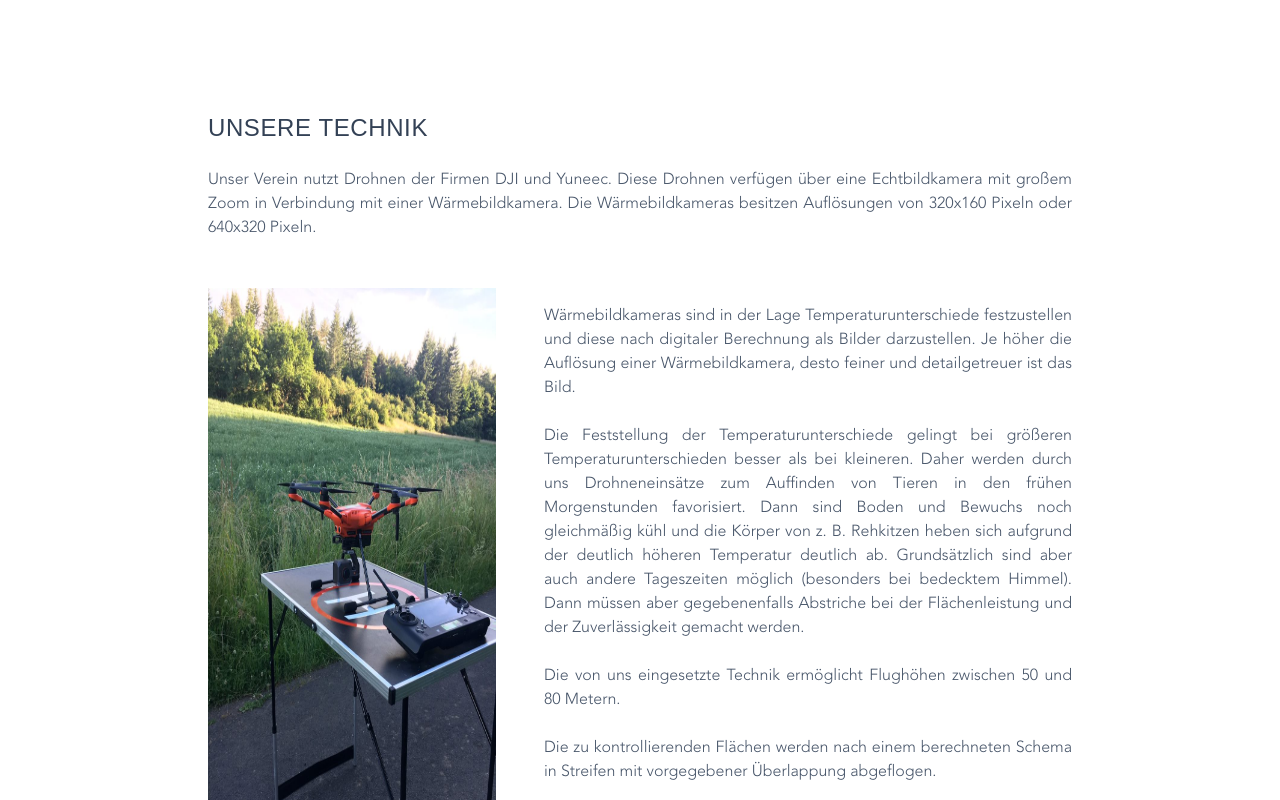
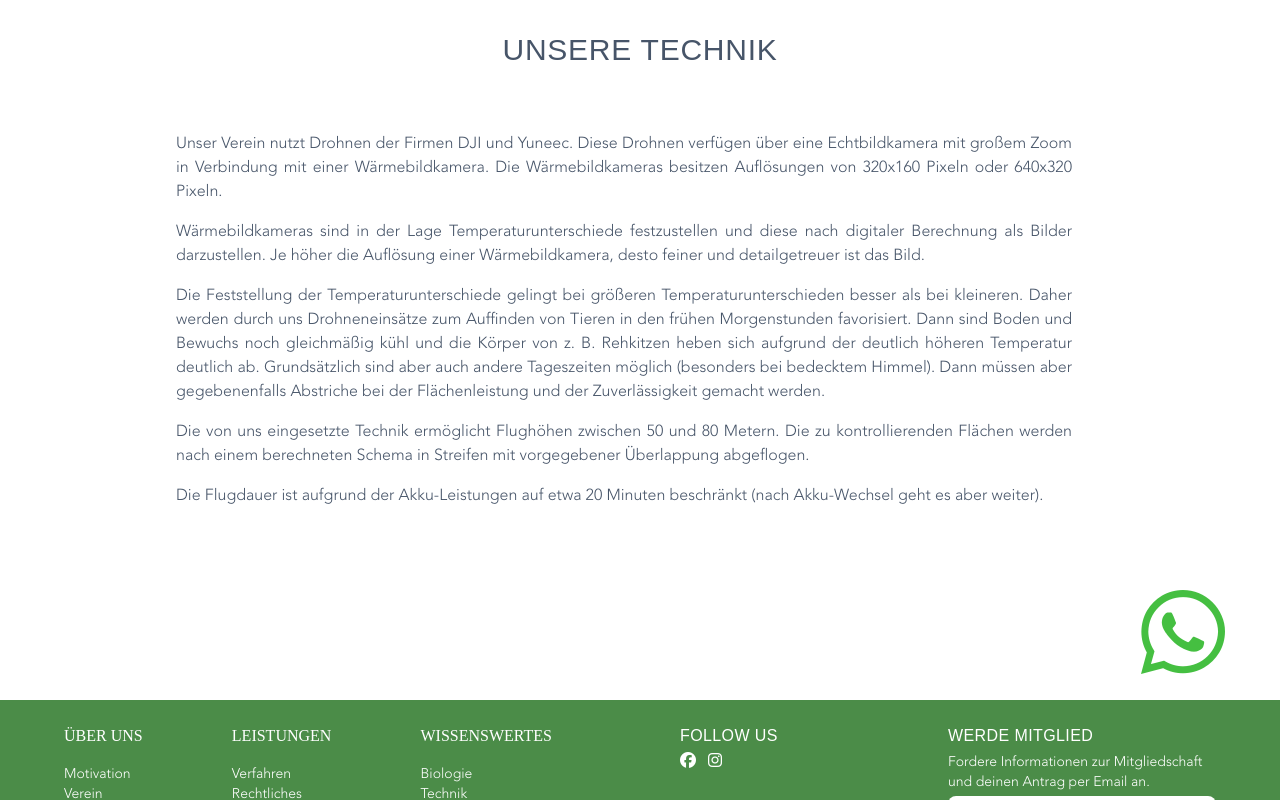
Before and after one commit to Anjacodes/Kitzrettung_UI, a React (Vite) app: page /technik in a window 1280 px wide. Shown: the part 480-1280 px from the top of the page. Built offline with nearby package versions, Linux system fonts and the light colour scheme; a web font is replaced by a local one.

Commit message:
Created Template for Content and Motivation and Technik Objects

```diff
--- a/src/components/AboutUs/Motivation/MotivationMain.jsx
+++ b/src/components/AboutUs/Motivation/MotivationMain.jsx
@@ -1,14 +1,15 @@
 import React from 'react'
-import Navbar from '../../sharedComponents/Navbar'
-import UnderConstruction from '../../UnderConstruction'
+import ContentTemplate from '../../sharedComponents/ContentTemplate'
 import GeneralCover from '../../sharedComponents/GeneralCover'
 import MotivationContent from './MotivationContent'
+import MotivationObject from './MotivationObject'
 
 function MotivationMain() {
   return (
     <div>
       <GeneralCover />
-      <MotivationContent />
+      <ContentTemplate object={MotivationObject}/>
+      {/* <MotivationContent /> */}
     </div>
   )
 }
--- /dev/null
+++ b/src/components/AboutUs/Motivation/MotivationObject.jsx
@@ -0,0 +1,16 @@
+import { NavLink } from "react-router-dom";
+
+const MotivationObject = {
+    title: "UNSERE MOTIVATION",
+    paragraphs: [
+        "Jedes Jahr verlieren in Deutschland ca. 100.000 Rehkitze während der Grasmahd im Frühjahr durch den Einsatz der landwirtschaftlichen Maschinen ihr Leben, oder werden durch die Messer der Maschinen lediglich verstümmelt, was noch wesentlich tragischer ist. Der Tod einer Vielzahl von Individuen weiterer Tierarten, wie zum Beispiel Hasen, Lerchen, Rebhühner und zerstörter Gelege ist ungezählt.",
+        <>Besonders bei Rehkitzen ist das genetisch geprägte Verhalten während der ersten Lebenswochen Ursache für die hohe Todeszahl (siehe <NavLink to="/biologie" className='text-blue-600 hover:underline'>Biologie</NavLink> der Rehe). Neben dem so entstehenden Leid, das schon aus Tierschutzgründen vermieden werden muss, verursachen die Reste der getöteten Tiere eine Verunreinigung des Mähgutes (Heu oder Silage). Dadurch entsteht das sogenannte Gift „Botulinumtoxin“. Dieses führt bei Rindern, Pferden und Schafen, die das verunreinigte Mähgut fressen, zu Vergiftungserscheinungen bis hin zum Tod. So dass hier weiteres Tierleid entsteht.</>,
+        <>Verantwortliche für den Einsatz der Maschinen und den daraus resultierenden Schäden, auch im Sinne des Tierschutzgesetzes sind rechtlich allein die Landwirte, gegebenenfalls in Verbindung mit dem zuständigen Jagdausübungsberechtigten (siehe <NavLink to="/rechtliches" className='text-blue-600 hover:underline'>Rechtliches</NavLink>).</>,
+        "Die rechtliche Situation beschreibt das Problem ganzheitlich betrachtet aber nur sehr beschränkt. Zwar muss der Landwirt alles unternehmen, um das Töten oder Verletzen von Tieren beim Mähen zu vermeiden, aber das Ausbringen von Scheuchen am Vorabend, das Absuchen der Flächen vor der Mahd, gegebenenfalls auch mit Hunden, sind aufwendig und oft wegen Unkenntnis in der Anwendung nur wenig effektiv. Diese Methoden bedeuten für den einzelnen Landwirt in der Regel einen erheblichen zeitlichen und finanziellen Aufwand. Daher vertrauen diese nach unserer Erfahrung oft auf die wenig effektiven Methoden oder auf das Glück.",
+        "In diesem Dilemma von Tierwohl und Landwirtschaft eine Lösung anzubieten, ist Aufgabe unseres Vereins."
+    ],
+    image: "RehkitzSchaut.jpg"
+
+}
+
+export default MotivationObject;
--- a/src/components/Info/Technik/TechnikContent.jsx
+++ /dev/null
@@ -1,27 +0,0 @@
-import React from 'react'
-import Drohne from '../../../assets/Drohne_Tisch.jpg'
-
-function TechnikContent() {
-  return (
-    <div className="mx-20 my-48 lg:mx-52">
-    <h2 className="mb-6 text-2xl tracking-wide">UNSERE TECHNIK</h2>
-    <p className="text-base text-justify text-slate-600 my-4">Unser Verein nutzt Drohnen der Firmen DJI und Yuneec. Diese Drohnen verfügen über eine Echtbildkamera mit großem Zoom in Verbindung mit einer Wärmebildkamera. Die Wärmebildkameras besitzen Auflösungen von 320x160 Pixeln oder 640x320 Pixeln. </p>
-    <div className='mt-12 lg:flex'>
-      <img src={Drohne} className='lg:w-1/3'/>
-      <div className='lg:ml-12 text-base text-justify text-slate-600 my-4 lg:w-2/3'>
-        <p className="mb-6">Wärmebildkameras sind in der Lage Temperaturunterschiede festzustellen und diese nach digitaler Berechnung als Bilder darzustellen. Je höher die Auflösung einer Wärmebildkamera, desto feiner und detailgetreuer ist das Bild.</p>
-
-        <p className="mb-6">Die Feststellung der Temperaturunterschiede gelingt bei größeren Temperaturunterschieden besser als bei kleineren. Daher werden durch uns Drohneneinsätze zum Auffinden von Tieren in den frühen Morgenstunden favorisiert. Dann sind Boden und Bewuchs noch gleichmäßig kühl und die Körper von z. B. Rehkitzen heben sich aufgrund der deutlich höheren Temperatur deutlich ab. Grundsätzlich sind aber auch andere Tageszeiten möglich (besonders bei bedecktem Himmel). Dann müssen aber gegebenenfalls Abstriche bei der Flächenleistung und der Zuverlässigkeit gemacht werden. </p>
-
-        <p className="mb-6">Die von uns eingesetzte Technik ermöglicht Flughöhen zwischen 50 und 80 Metern.</p>
-
-        <p className="mb-6">Die zu kontrollierenden Flächen werden nach einem berechneten Schema in Streifen mit vorgegebener Überlappung abgeflogen.</p>
-
-        <p className="mb-6">Die Flugdauer ist aufgrund der Akku-Leistungen auf etwa 20 Minuten beschränkt (nach Akku-Wechsel geht es aber weiter).</p>
-     </div>
-    </div>
-  </div>
-  )
-}
-
-export default TechnikContent
--- a/src/components/Info/Technik/TechnikMain.jsx
+++ b/src/components/Info/Technik/TechnikMain.jsx
@@ -1,12 +1,13 @@
 import React from 'react'
+import ContentTemplate from '../../sharedComponents/ContentTemplate'
 import GeneralCover from '../../sharedComponents/GeneralCover'
-import TechnikContent from './TechnikContent'
+import TechnikObject from './TechnikObject'
 
 function TechnikMain() {
   return (
     <section>
       <GeneralCover />
-      <TechnikContent />
+      <ContentTemplate object={TechnikObject}/>
     </section>
   )
 }
--- /dev/null
+++ b/src/components/Info/Technik/TechnikObject.js
@@ -0,0 +1,13 @@
+const TechnikObject = {
+    title: "UNSERE TECHNIK",
+    paragraphs: [
+        "Unser Verein nutzt Drohnen der Firmen DJI und Yuneec. Diese Drohnen verfügen über eine Echtbildkamera mit großem Zoom in Verbindung mit einer Wärmebildkamera. Die Wärmebildkameras besitzen Auflösungen von 320x160 Pixeln oder 640x320 Pixeln.",
+        "Wärmebildkameras sind in der Lage Temperaturunterschiede festzustellen und diese nach digitaler Berechnung als Bilder darzustellen. Je höher die Auflösung einer Wärmebildkamera, desto feiner und detailgetreuer ist das Bild.",
+        "Die Feststellung der Temperaturunterschiede gelingt bei größeren Temperaturunterschieden besser als bei kleineren. Daher werden durch uns Drohneneinsätze zum Auffinden von Tieren in den frühen Morgenstunden favorisiert. Dann sind Boden und Bewuchs noch gleichmäßig kühl und die Körper von z. B. Rehkitzen heben sich aufgrund der deutlich höheren Temperatur deutlich ab. Grundsätzlich sind aber auch andere Tageszeiten möglich (besonders bei bedecktem Himmel). Dann müssen aber gegebenenfalls Abstriche bei der Flächenleistung und der Zuverlässigkeit gemacht werden.",
+        "Die von uns eingesetzte Technik ermöglicht Flughöhen zwischen 50 und 80 Metern. Die zu kontrollierenden Flächen werden nach einem berechneten Schema in Streifen mit vorgegebener Überlappung abgeflogen.",
+        "Die Flugdauer ist aufgrund der Akku-Leistungen auf etwa 20 Minuten beschränkt (nach Akku-Wechsel geht es aber weiter)."
+     ],
+     image: "Drohne_Tisch.jpg"
+}
+
+export default TechnikObject;
--- /dev/null
+++ b/src/components/sharedComponents/ContentTemplate.jsx
@@ -0,0 +1,20 @@
+import React from 'react';
+
+const ContentTemplate = ({object}) => {
+  return (
+    <div className="mx-16 my-32 lg:my-48 lg:mx-44">
+          <h2 className="text-center text-3xl tracking-wide text-slate-600 mb-16">{object.title}</h2>
+          {/* <div className='lg:flex'> */}
+              <div className='lg:mr-8'>
+                {object.paragraphs.map(paragraph => (
+                    <p className="text-base text-justify text-slate-600 mb-4">{paragraph}</p>
+                ))}
+              </div>
+              {/* <div className={`lg:w-[40vw] bg-[url('../../src/assets/${object.image}')] bg-center`}>
+              </div> */}
+          {/* </div> */}
+    </div>
+  )
+}
+
+export default ContentTemplate
--- a/src/components/sharedComponents/GeneralCover.jsx
+++ b/src/components/sharedComponents/GeneralCover.jsx
@@ -7,7 +7,7 @@ function GeneralCover() {
   const current = pathName.pathname.slice(1);
 
   return (
-    <div className={`h-[50vh] ${current === "arbeit" ? 'bg-arbeit' : (current === "verfahren") ? 'bg-verfahren' : (current === "rechtliches") ? 'bg-rechtliches' : (current === "motivation") ? 'bg-motivation' : (current === "kosten") ? 'bg-kosten' : (current === "kontakt") ? 'bg-kontakt' : (current === "verein") ? 'bg-verein' : 'bg-technik'} bg-no-repeat bg-cover bg-neutral-700 bg-blend-overlay flex flex-col justify-center items-center bg-center`}>
+    <div className={`h-[25vh] lg:h-[40vh] ${current === "arbeit" ? 'bg-arbeit' : (current === "verfahren") ? 'bg-verfahren' : (current === "rechtliches") ? 'bg-rechtliches' : (current === "motivation") ? 'bg-motivation' : (current === "kosten") ? 'bg-kosten' : (current === "kontakt") ? 'bg-kontakt' : (current === "verein") ? 'bg-verein' : 'bg-technik'} bg-no-repeat bg-cover bg-neutral-700 bg-blend-overlay flex flex-col justify-center items-center bg-center`}>
     </div>
   )
 }
--- a/tailwind.config.cjs
+++ b/tailwind.config.cjs
@@ -23,7 +23,7 @@ module.exports = {
         'verfahren': "url('https://images.unsplash.com/photo-1508175688576-0c076b47b5b5?ixlib=rb-1.2.1&ixid=MnwxMjA3fDB8MHxwaG90by1wYWdlfHx8fGVufDB8fHx8&auto=format&fit=crop&w=1374&q=80')",
         'kontakt' : "url('https://images.unsplash.com/photo-1523966211575-eb4a01e7dd51?ixlib=rb-1.2.1&ixid=MnwxMjA3fDB8MHxwaG90by1wYWdlfHx8fGVufDB8fHx8&auto=format&fit=crop&w=820&q=80')",
         "verein" : "url('https://images.unsplash.com/photo-1562577308-c8b2614b9b9a?ixlib=rb-1.2.1&ixid=MnwxMjA3fDB8MHxwaG90by1wYWdlfHx8fGVufDB8fHx8&auto=format&fit=crop&w=1374&q=80')",
-        "technik": "url('https://images.unsplash.com/photo-1506519056028-d18449e82c6f?ixlib=rb-1.2.1&ixid=MnwxMjA3fDB8MHxwaG90by1wYWdlfHx8fGVufDB8fHx8&auto=format&fit=crop&w=1325&q=80')"
+        "technik": "url('https://images.unsplash.com/photo-1506519056028-d18449e82c6f?ixlib=rb-1.2.1&ixid=MnwxMjA3fDB8MHxwaG90by1wYWdlfHx8fGVufDB8fHx8&auto=format&fit=crop&w=1325&q=80')",
       }
     },
   },
```
